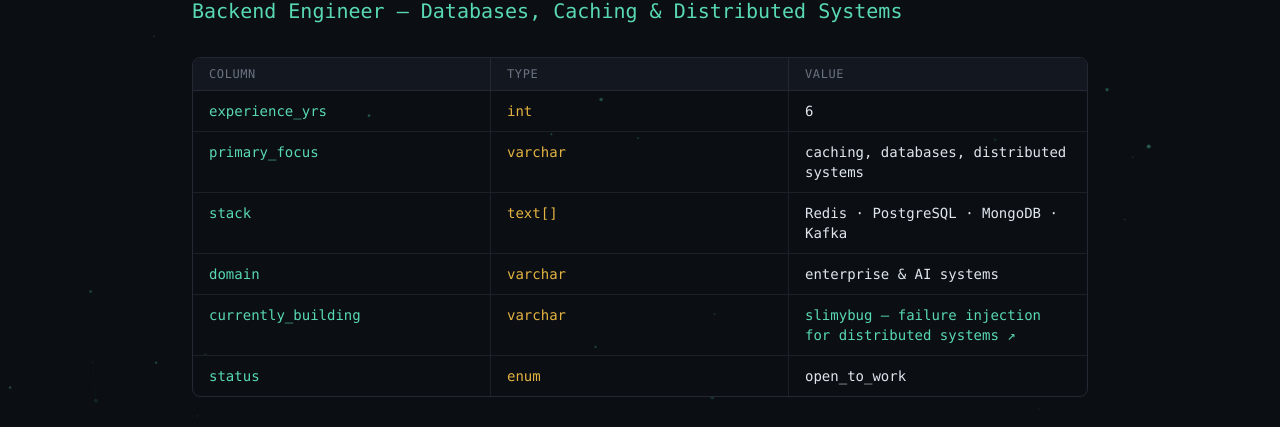
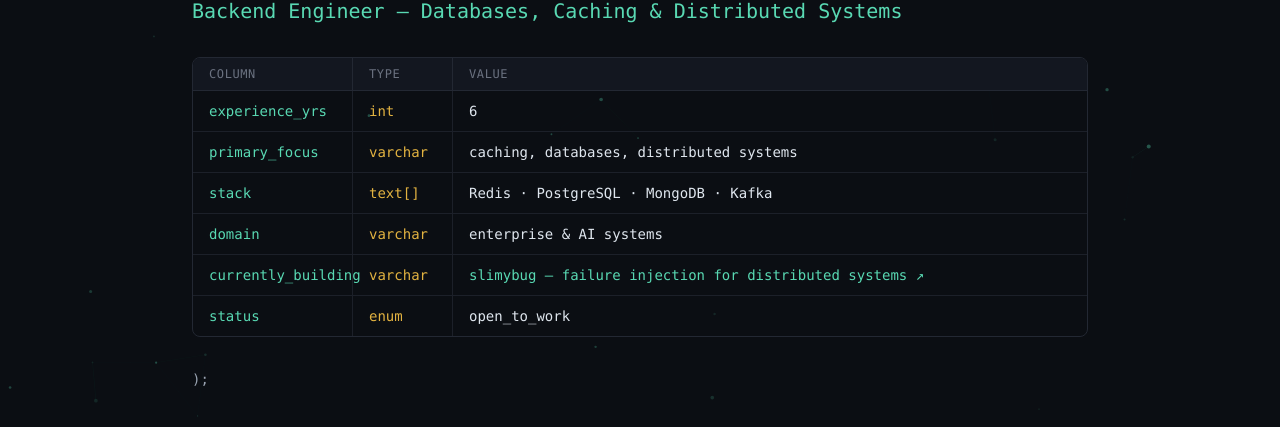
Before and after one commit to Shikha-code36/shikhaPortfolio, a React (Vite) app: page / in a window 1280 px wide. Shown: the part 239-666 px from the top of the page. Built offline with nearby package versions, Linux system fonts and the light colour scheme; no server answers.

Commit message:
allignemnt fixes

```diff
--- a/src/components/Hero.jsx
+++ b/src/components/Hero.jsx
@@ -57,7 +57,8 @@ export const Hero = () => {
         </p>
 
         <div className="border border-schema-border rounded-lg overflow-hidden mb-8">
-          <div className="grid grid-cols-3 text-xs uppercase tracking-wider text-schema-faint bg-schema-raised2 border-b border-schema-border">
+          {/* header row: desktop only */}
+          <div className="hidden sm:grid grid-cols-[160px_100px_1fr] text-xs uppercase tracking-wider text-schema-faint bg-schema-raised2 border-b border-schema-border">
             <div className="px-4 py-2 border-r border-schema-border">column</div>
             <div className="px-4 py-2 border-r border-schema-border">type</div>
             <div className="px-4 py-2">value</div>
@@ -74,19 +75,8 @@ export const Hero = () => {
               "https://github.com/Shikha-code36/slimybug",
             ],
             ["status", "enum", "open_to_work"],
-          ].map(([col, type, val, href]) => (
-            <div
-              key={col}
-              className="grid grid-cols-3 text-sm border-b border-schema-soft last:border-b-0"
-            >
-              <div className="px-4 py-2.5 border-r border-schema-soft text-schema-accent">
-                {col}
-              </div>
-              <div className="px-4 py-2.5 border-r border-schema-soft text-schema-amber">
-                {type}
-              </div>
-              <div className="px-4 py-2.5 text-schema-text">
-                {href ? (
+          ].map(([col, type, val, href]) => {
+            const value = href ? (
               <a
                 href={href}
                 target="_blank"
@@ -97,10 +87,28 @@ export const Hero = () => {
               </a>
             ) : (
               val
-                )}
+            );
+
+            return (
+              <div
+                key={col}
+                className="sm:grid sm:grid-cols-[160px_100px_1fr] text-sm border-b border-schema-soft last:border-b-0"
+              >
+                <div className="flex items-center gap-2 px-4 pt-2.5 sm:pt-2.5 sm:pb-2.5 sm:border-r border-schema-soft text-schema-accent min-w-0 break-words">
+                  {col}
+                  <span className="sm:hidden text-schema-amber text-xs normal-case">
+                    · {type}
+                  </span>
+                </div>
+                <div className="hidden sm:block px-4 py-2.5 border-r border-schema-soft text-schema-amber min-w-0 break-words">
+                  {type}
+                </div>
+                <div className="px-4 pb-2.5 pt-1 sm:py-2.5 text-schema-text min-w-0 break-words">
+                  {value}
                 </div>
               </div>
-          ))}
+            );
+          })}
         </div>
         <div className="text-schema-dim text-sm mb-10">);</div>
 
--- a/src/components/Skills.jsx
+++ b/src/components/Skills.jsx
@@ -89,13 +89,13 @@ export const Skills = () => {
           {technicalStats.map((stat, i) => (
             <div
               key={stat.label}
-              className={`px-5 py-5 bg-schema-raised ${
+              className={`px-5 py-5 bg-schema-raised min-w-0 ${
                 i !== technicalStats.length - 1
                   ? "border-r border-schema-border"
                   : ""
               }`}
             >
-              <div className="text-schema-faint text-[10px] uppercase tracking-wider mb-2">
+              <div className="text-schema-faint text-[10px] uppercase tracking-wider mb-2 break-words">
                 {stat.label}
               </div>
               <div className="text-2xl font-bold text-schema-accent mb-1">
@@ -110,7 +110,7 @@ export const Skills = () => {
 
         {/* Skills as schema table */}
         <div className="border border-schema-border rounded-lg overflow-hidden">
-          <div className="grid grid-cols-[220px_1fr] text-xs uppercase tracking-wider text-schema-faint bg-schema-raised2 border-b border-schema-border">
+          <div className="hidden md:grid grid-cols-[220px_1fr] text-xs uppercase tracking-wider text-schema-faint bg-schema-raised2 border-b border-schema-border">
             <div className="px-5 py-3 border-r border-schema-border">
               category
             </div>
@@ -121,20 +121,20 @@ export const Skills = () => {
               key={category.title}
               className="grid grid-cols-1 md:grid-cols-[220px_1fr] border-b border-schema-soft last:border-b-0 bg-schema-raised"
             >
-              <div className="px-5 py-4 border-r border-schema-soft flex items-start gap-2.5">
+              <div className="px-5 py-4 md:border-r border-schema-soft flex items-start gap-2.5 min-w-0">
                 <category.icon
                   size={16}
                   className="text-schema-accent mt-0.5 flex-shrink-0"
                 />
-                <span className="text-schema-heading text-sm font-medium">
+                <span className="text-schema-heading text-sm font-medium break-words">
                   {category.title}
                 </span>
               </div>
-              <div className="px-5 py-4 flex flex-wrap gap-2">
+              <div className="px-5 py-4 flex flex-wrap gap-2 min-w-0">
                 {category.skills.map((skill) => (
                   <span
                     key={skill}
-                    className="text-xs px-2.5 py-1.5 rounded border border-schema-border text-schema-dim"
+                    className="text-xs px-2.5 py-1.5 rounded border border-schema-border text-schema-dim break-words"
                   >
                     {skill}
                   </span>
```
Lines whose indentation alone changed are shown as unchanged.
